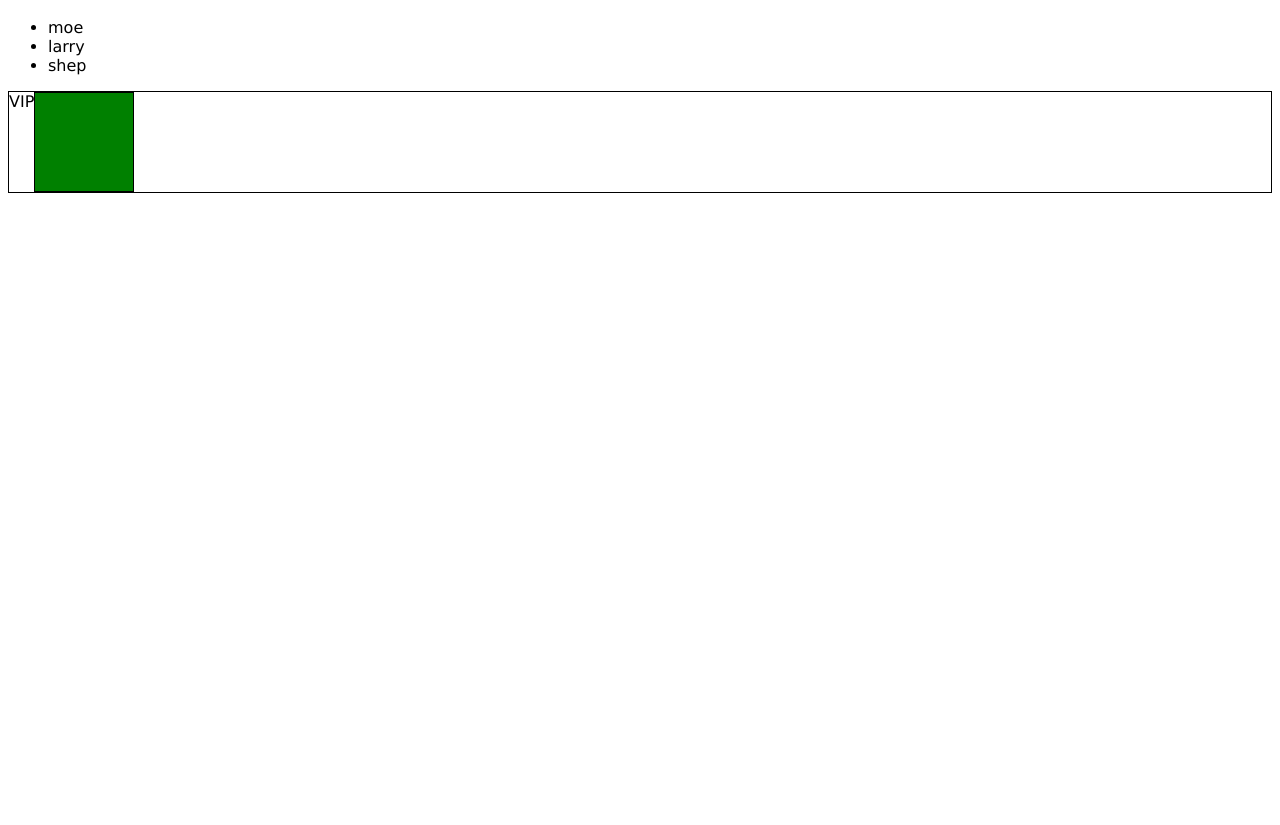
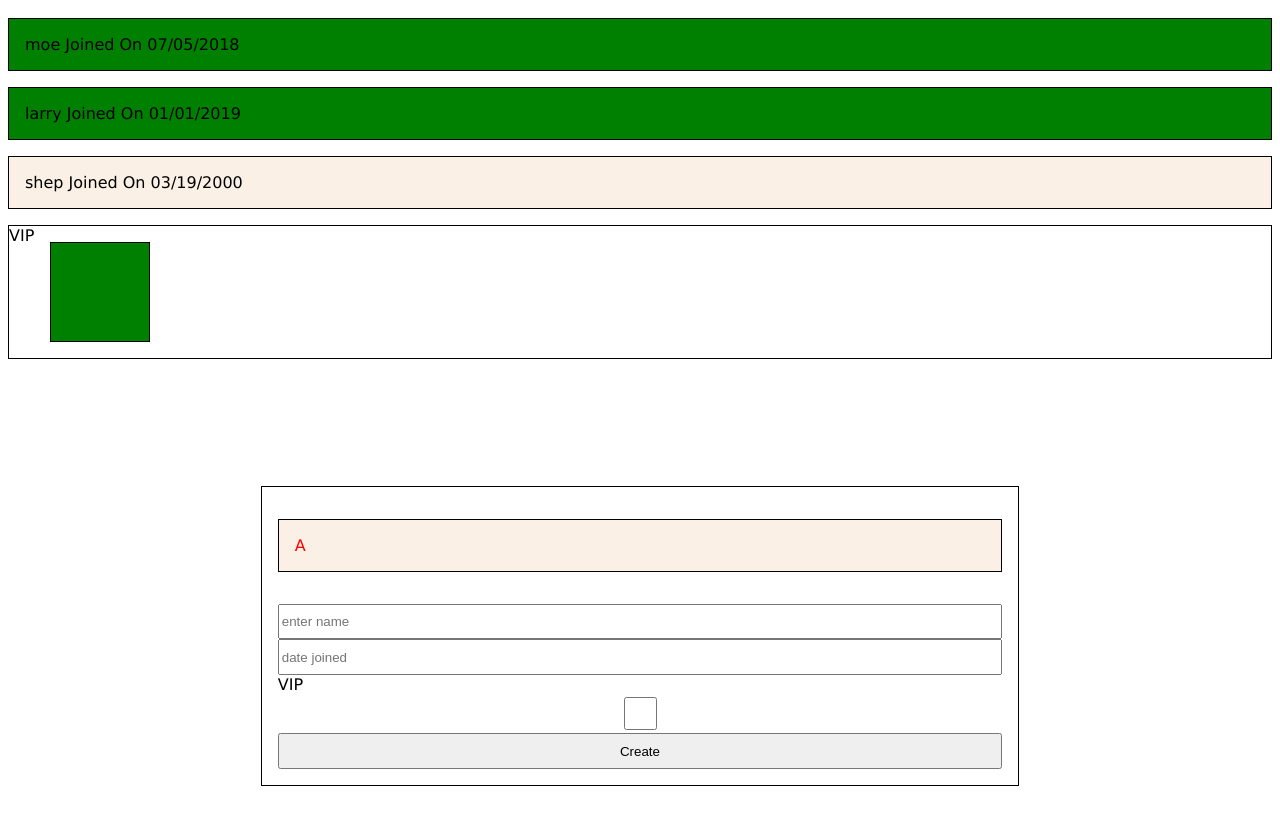
Before and after one commit to katthartic/acme-customers-vip-vjs, a plain HTML site: page index.html in a window 1280 px wide. Shown: the part 49-874 px from the top of the page. Before the commit the page ends 800 px from the top, so only its background shows below. Drawn offline with Linux system fonts and the light colour scheme.

Commit message:
Add name validation

```diff
--- a/index.html
+++ b/index.html
@@ -5,12 +5,19 @@
     </head>
     <body>
         <h1>Acme Customers VIP</h1>
-        <ul>
-
-        </ul>
+        <ul id="listOfCustomers"></ul>
         <div>
             VIP
             <div id="square"></div>
         </div>
+        <form>
+            <ul id="errorList"><li class="validation">A</li></ul>
+            <input name = 'name' placeholder = 'enter name' type = "text" required>
+            <input name = 'dateJoined' placeholder = 'date joined'>
+            VIP
+            <input name = 'VIP' type = "checkbox">
+
+            <button>Create</button>
+        </form>
     </body>
 </html>
--- a/scripts.js
+++ b/scripts.js
@@ -1,19 +1,52 @@
 let customers = [
-    { id: 1, name: 'moe', email: 'moe@gmail.com', isVIP: true},
-    { id: 2, name: 'larry', isVIP: true, email: 'larry@gmail.com'},
-    { id: 4, name: 'shep', email: 'shep@gmail.com'},
+    { id: 1, name: 'moe', email: 'moe@gmail.com', isVIP: true, dateJoined: '07/05/2018'},
+    { id: 2, name: 'larry', isVIP: true, email: 'larry@gmail.com', dateJoined: '01/01/2019'},
+    { id: 4, name: 'shep', email: 'shep@gmail.com', dateJoined: '03/19/2000'},
    ];
 
-const list = document.querySelector('ul')
+customers.sort((a,b) => a.dateJoined - b.dateJoined)
+
+const list = document.querySelector('#listOfCustomers')
+console.log(list)
+
+const form = document.querySelector('form');
+const create = document.querySelector('button');
+
+const errors = document.querySelector('#errorList')
+console.log(errors)
 
 const render = () => {
     let html = customers.map (cust => {
+        const diff = new Date() - cust.dateJoined
+        const oneYear = 1000*60*60*24*365
         return `
-        <li>${cust.name}</li>
-        `
+        <li class = '${cust.isVIP ? 'vip': ''} customers'>
+        ${cust.name} Joined On ${ cust.dateJoined}
+        </li>`
     }).join('')
 
     list.innerHTML = html
 }
 
-render()
+render();
+
+
+
+create.addEventListener('click', (ev) => {
+    ev.preventDefault();
+
+    const custName = form.querySelector('[name = "name"]');
+    const custDate = form.querySelector('[name = "dateJoined"]');
+    const custVIP = form.querySelector('[name = "VIP"]');
+
+    // console.log(custVIP.checked);
+
+    if (custName.value === '') {
+        errors.innerHTML = '<li>Name Required</li>'
+
+    } else {
+        customers.push({name: custName.value, dateJoined: custDate.value, isVIP: custVIP.checked});
+        console.log(customers);
+        render();
+    }
+})
--- a/styles.css
+++ b/styles.css
@@ -9,6 +9,23 @@ body {
 div {
     display: flex;
     border: solid 1px black;
+
+}
+div > * {
+    margin: 1rem;
+}
+
+ul {
+    list-style-type: none;
+    padding: 0;
+}
+
+li {
+ border: solid 1px  black;
+ display: flex;
+ padding: 1rem;
+ margin-bottom: 1rem;
+ background-color: linen;
 }
 
 #square {
@@ -16,3 +33,25 @@ div {
     width: 100px;
     height: 100px;
 }
+.vip {
+    background-color: green;
+}
+
+form {
+    border: 1px solid black;
+    padding: 1rem;
+    margin: 10% 20%;
+    display: flex;
+    flex-direction: column;
+    height: 300px;
+    justify-content: space-around;
+}
+input, button {
+    height: 3rem;
+}
+
+
+
+li.validation {
+    color: red;
+}
```
